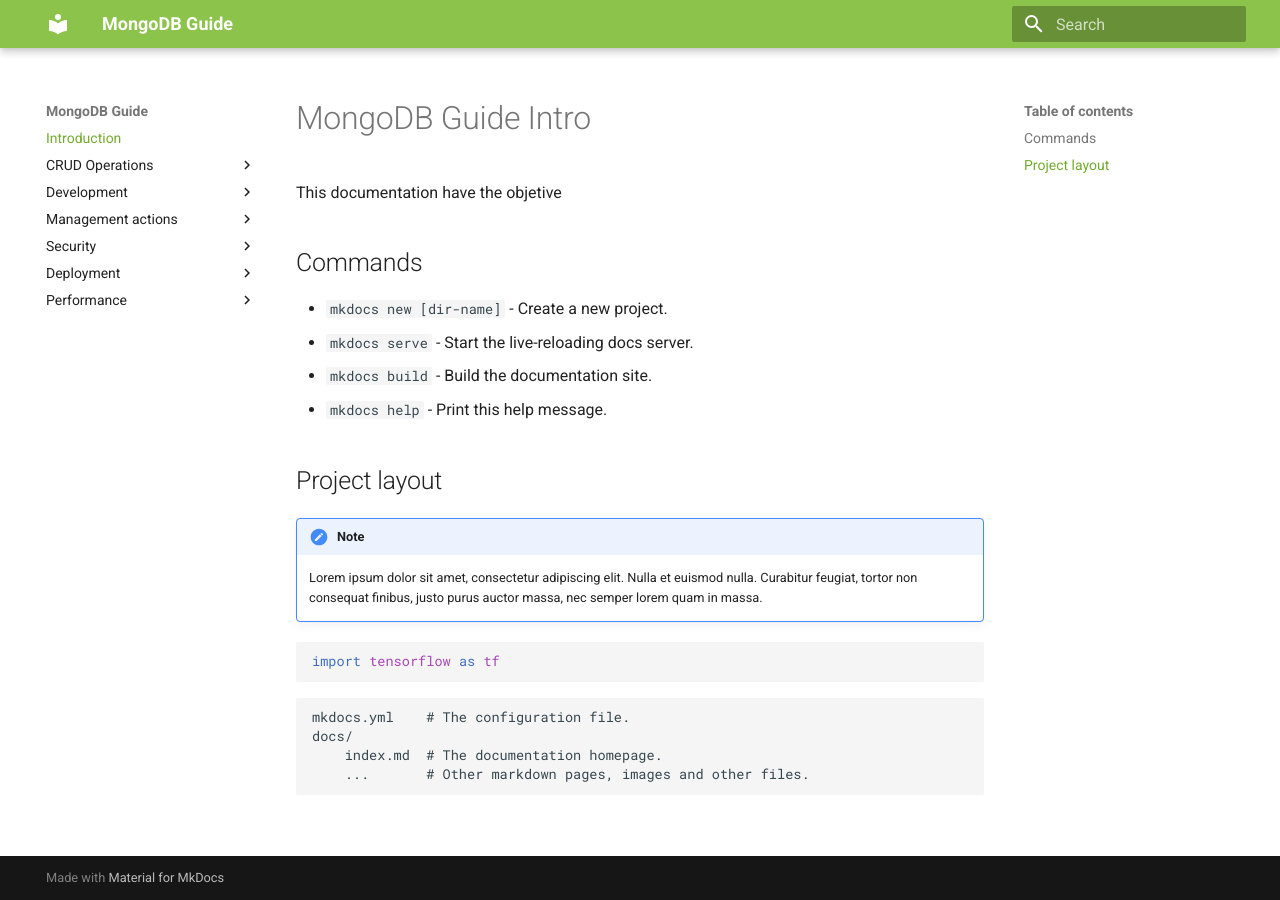
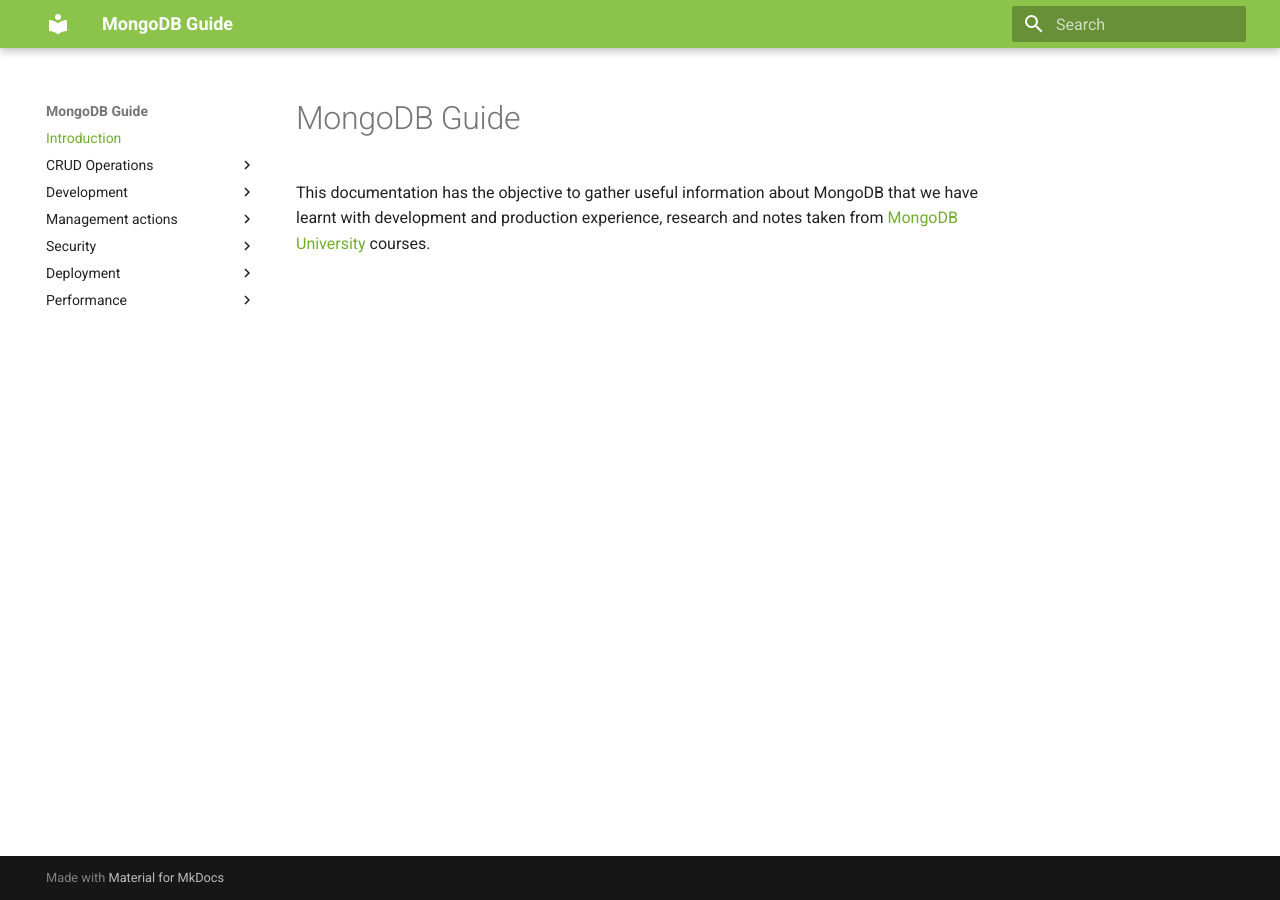
Before and after one commit to Devlinked/mongodb-guide, an MkDocs documentation site: the page built from docs/index.md, in a window 1280 px wide. Built offline with MkDocs 1.6.1 and Material for MkDocs 9.7.7, drawn with Linux system fonts in a browser that asks for light colours; old or Windows-style settings are respelled for this version of MkDocs.

Commit message:
Add description of the guide

````diff
--- a/docs/index.md
+++ b/docs/index.md
@@ -1,26 +1,3 @@
-# MongoDB Guide Intro
+# MongoDB Guide
 
-This documentation have the objetive
-
-## Commands
-
-* `mkdocs new [dir-name]` - Create a new project.
-* `mkdocs serve` - Start the live-reloading docs server.
-* `mkdocs build` - Build the documentation site.
-* `mkdocs help` - Print this help message.
-
-## Project layout
-
-!!! note
-    Lorem ipsum dolor sit amet, consectetur adipiscing elit. Nulla et euismod
-    nulla. Curabitur feugiat, tortor non consequat finibus, justo purus auctor
-    massa, nec semper lorem quam in massa.
-
-``` python
-import tensorflow as tf
-```
-
-    mkdocs.yml    # The configuration file.
-    docs/
-        index.md  # The documentation homepage.
-        ...       # Other markdown pages, images and other files.
+This documentation has the objective to gather useful information about MongoDB that we have learnt with development and production experience, research and notes taken from [MongoDB University](https://university.mongodb.com/) courses.
````
Also changed, not shown: README.md (+3 -2 lines).
